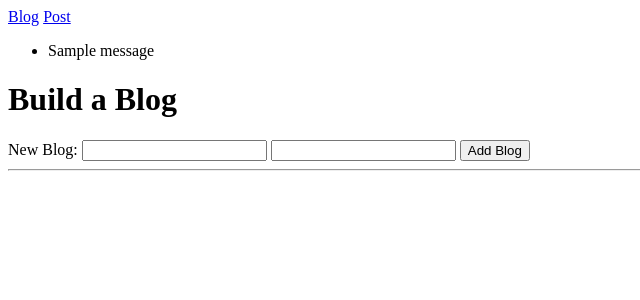
After one commit to MichaelSchlag/blogz, a Flask app: page /new in a window 1280 px wide. The commit adds this page. Shown: the top 300 px of the page, without its empty margins (0-640 px from the left). Run offline with Flask 2, Linux system fonts and the light colour scheme; one stand-in notice (Sample message) is shown; data that the repository does not hold is empty.

Commit message:
step one complete templates made blogs working database working

```diff
--- a/main.py
+++ b/main.py
@@ -1,12 +1,15 @@
-from flask import Flask, request, redirect, render_template
+from flask import Flask, request, redirect, render_template, flash
 from flask_sqlalchemy import SQLAlchemy
 
 app = Flask(__name__)
 app.config['DEBUG'] = True
-app.config['SQLALCHEMY_DATABASE_URI'] = 'mysql+pymysql://build-a-blog:build-a-blog@localhost:8888/build-a-blog'
+app.config['SQLALCHEMY_DATABASE_URI'] = 'mysql+pymysql://build-a-blog:cool@localhost:8889/build-a-blog'
 app.config['SQLALCHEMY_ECHO'] = True
 db = SQLAlchemy(app)
+app.secret_key = 'randomsecretkey'
 
+#mysql://root:build-a-blog@localhost/build-a-blog
+#mysql+pymysql://build-a-blog:cool@localhost:8889/build-a-blog
 
 class Blog(db.Model):
 
@@ -18,8 +21,11 @@ class Blog(db.Model):
         self.title = title
         self.content = content
 
+@app.route('/')
+def go():
+    return redirect("/blog")
 
-@app.route('/', methods=['POST', 'GET'])
+@app.route('/blog', methods=['POST', 'GET'])
 def index():
 
     if request.method == 'POST':
@@ -32,6 +38,23 @@ def index():
     blogs = Blog.query.all()
     return render_template('index.html',title="Build a Blog", blogs=blogs)
 
+@app.route('/new', methods=['POST', 'GET'])
+def new():
+
+    if request.method == 'POST':
+        blog_name = request.form['blog_name']
+        blog_content = request.form['blog_content']
+        if blog_name != "" and blog_content != "":
+            new_blog = Blog(blog_name, blog_content)
+            db.session.add(new_blog)
+            db.session.commit()
+            return redirect('/blog')
+        else:
+            flash('Enter both fields', 'error')
+
+    blogs = Blog.query.all()
+    return render_template('new.html',title="Build a Blog", blogs=blogs)
+
 
 if __name__ == '__main__':
     app.run()
--- a/templates/base.html
+++ b/templates/base.html
@@ -10,6 +10,19 @@
     </head>
 <body>
 
+    <nav>
+        <a href="/blog">Blog</a>
+        <a href="/new">Post</a>
+    </nav>
+
+    {% with messages = get_flashed_messages(with_categories=True) %}
+    <ul>
+    {% for category,message in messages %}
+        <li class="{{category}}">{{message}}</li>
+    {% endfor %}
+    </ul>
+    {% endwith %}
+
     {% block content %}
     {% endblock %}
 
--- /dev/null
+++ b/templates/new.html
@@ -0,0 +1,16 @@
+{% extends "base.html" %}
+
+{% block content %}
+    <h1>Build a Blog</h1>
+    <form method='post'>
+        <label>
+            New Blog:
+            <input type="text" name='blog_name' />
+            <input type="text" name='blog_content' />
+        </label>
+        <input type="submit" value='Add Blog' />
+    </form>
+
+    <hr />
+
+{% endblock %}
```
Also changed, not shown: templates/index.html (+0 -10 lines).
